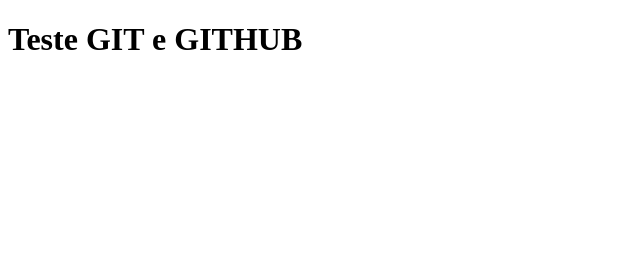
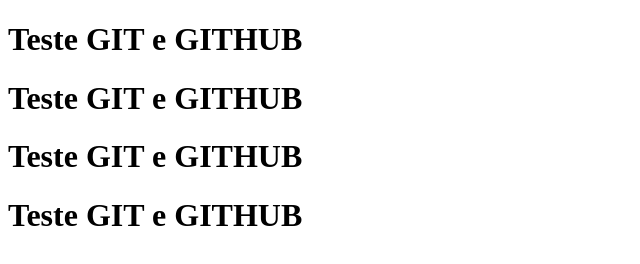
Before and after one commit to Alcineide/Conecta, a plain HTML site: page index.html in a window 1280 px wide. Shown: the whole page, without its empty margins (0-640 px from the left). Drawn offline with Linux system fonts and the light colour scheme.

Commit message:
Alteração arquivo

```diff
--- a/index.html
+++ b/index.html
@@ -8,6 +8,9 @@
 
 <body>
     <h1>Teste GIT e GITHUB</h1>
+    <h1>Teste GIT e GITHUB</h1>
+    <h1>Teste GIT e GITHUB</h1>
+    <h1>Teste GIT e GITHUB</h1>
 </body>
 
 </html>
```
